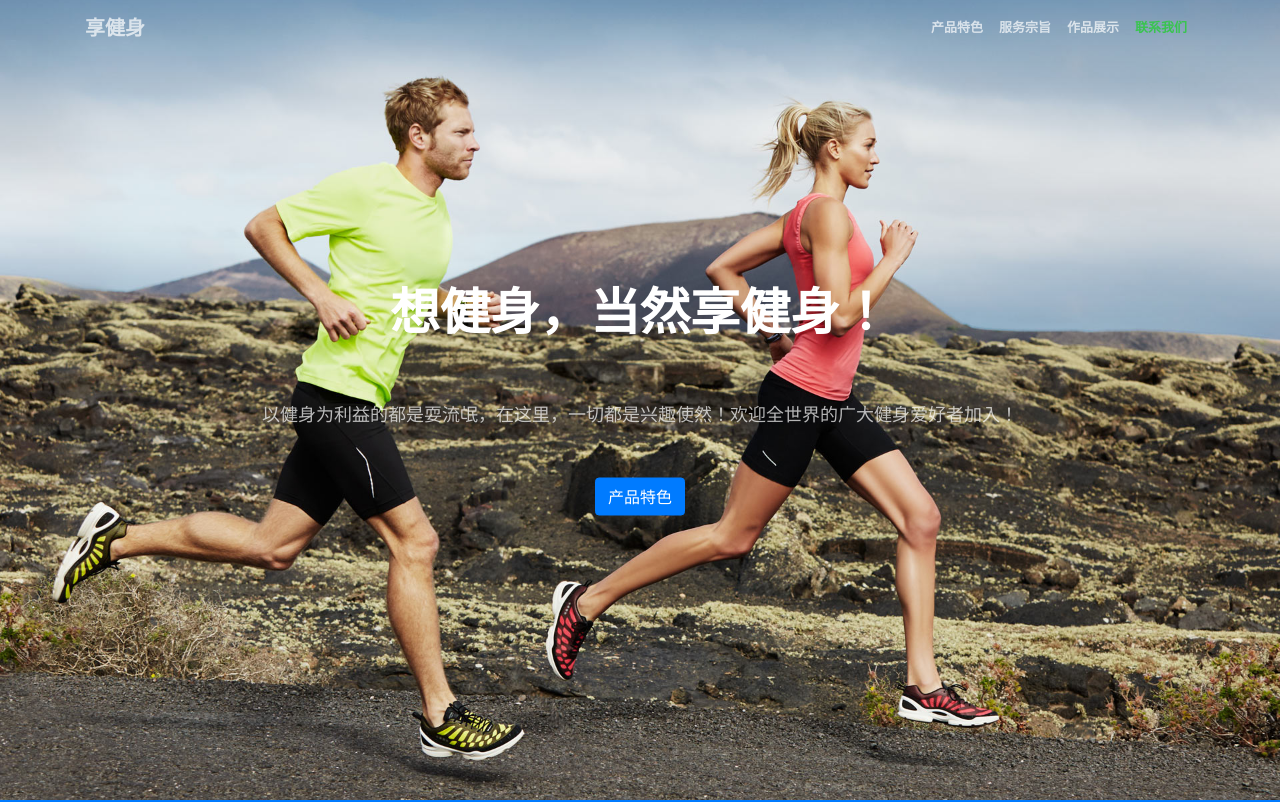
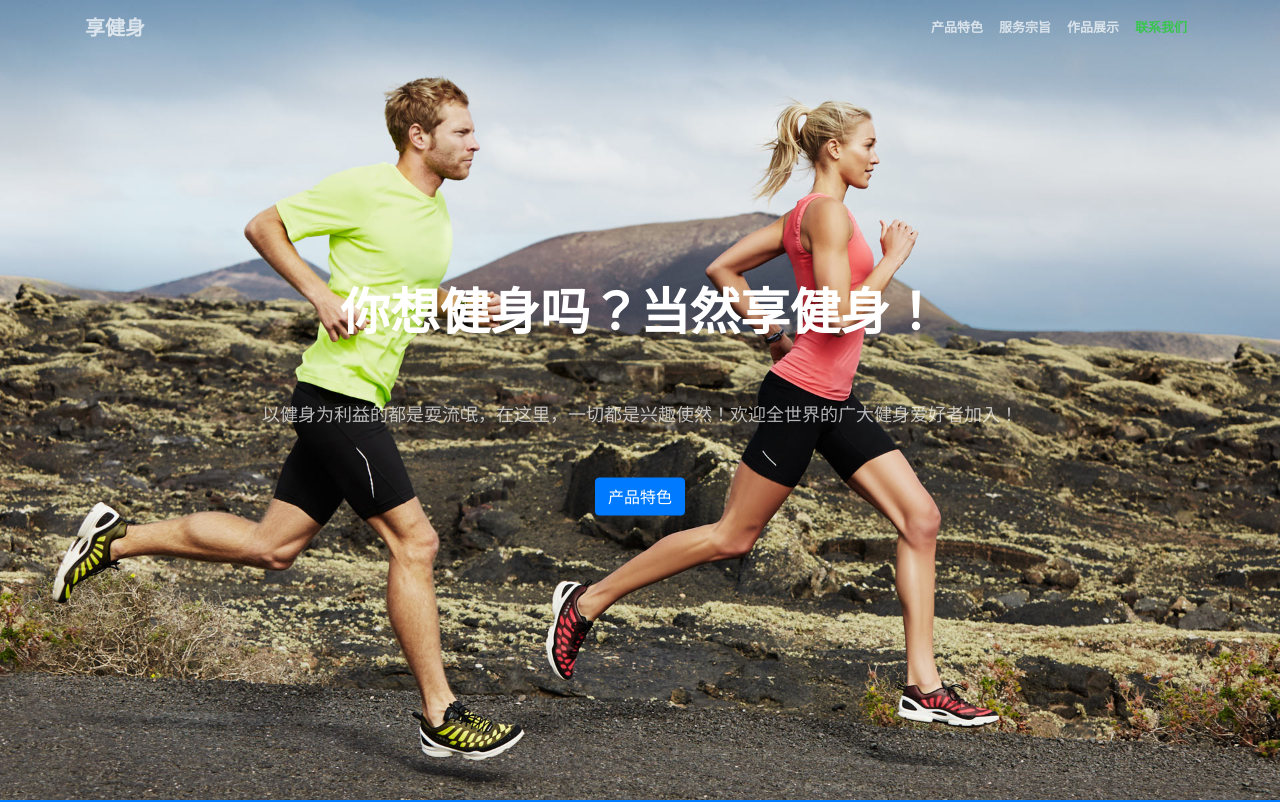
Before and after one commit to ww930913/ww930913.github.com, a website with bundled scripts: page index.html in a window 1280 px wide. Shown: the top 802 px of the page. Built offline with nearby package versions, Linux system fonts and the light colour scheme.

Commit message:
chage index

```diff
--- a/index.html
+++ b/index.html
@@ -58,7 +58,7 @@
     <header class="masthead">
       <div class="header-content">
         <div class="header-content-inner">
-          <h1 id="homeHeading">想健身，当然享健身！</h1>
+          <h1 id="homeHeading">你想健身吗？当然享健身！</h1>
           <hr>
           <p>以健身为利益的都是耍流氓，在这里，一切都是兴趣使然！欢迎全世界的广大健身爱好者加入！</p>
           <a class="btn btn-primary btn-xl js-scroll-trigger" href="#about">产品特色</a>
```
